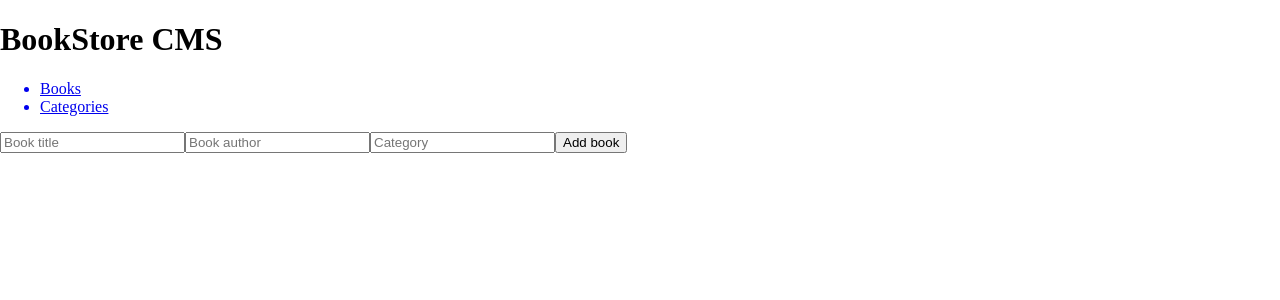
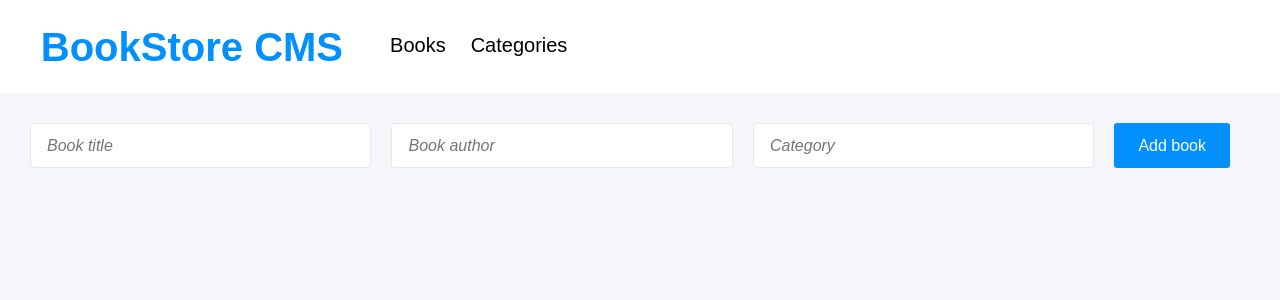
Before and after one commit to GhislainMitahi/gm-book-store, a React (Create React App) app: page / in a window 1280 px wide. Shown: the top 300 px of the page. Built offline with nearby package versions, Linux system fonts and the light colour scheme; no server answers.

Commit message:
add styling

```diff
--- a/src/index.css
+++ b/src/index.css
@@ -1,4 +1,275 @@
+@import url(http://fonts.googleapis.com/css?family=Roboto:400,700,300);
+
+::after,
+::before,
+* {
+  margin: 0;
+  padding: 0;
+  box-sizing: border-box;
+  list-style: none;
+}
+
 body {
+  font-family: 'Poppins', sans-serif;
+  background-color: #f5f6fa;
+}
+
+.header {
+  display: flex;
+  justify-content: flex-start;
+  align-items: center;
+  background-color: #fff;
+  padding: 1.213rem 1.3rem 1.3rem 1.3rem;
+  position: relative;
+}
+
+h1 {
+  color: #0290ff;
+  font-size: 1.5rem;
+  font-weight: bold;
+  margin: 0.375rem 2.938rem 0.123rem 0;
+  font-family: 'Montserrat', sans-serif;
+  font-stretch: normal;
+  line-height: normal;
+  letter-spacing: normal;
+}
+
+li {
+  list-style-type: none;
+}
+
+.liste {
+  display: flex;
+  justify-content: center;
+  align-items: center;
+}
+
+a {
+  text-decoration: none;
+  color: black;
+  font-size: 16px;
+}
+
+.liste li a {
+  font-size: 20px;
+}
+
+ul {
+  margin: 0;
   padding: 0;
+}
+
+.user-icon {
+  width: 1.063rem;
+  height: 1.063rem;
+  color: #0290ff;
+  margin: auto;
+}
+
+.user-container {
+  position: absolute;
+  right: 10px;
+  padding: 20px;
+  border-radius: 50%;
+  border: solid 1px #4386bf;
+}
+
+.row {
+  display: grid;
+  margin: 30px;
+  border-radius: 5px;
+  border: solid 1px #e8e8e8;
+}
+
+.grid-item {
+  background-color: white;
+  text-align: start;
+  padding: 20px;
+}
+
+p {
+  margin: 10px;
+}
+
+.title {
+  font-family: 'Roboto Slab', serif;
+  font-size: 1.375rem;
+  letter-spacing: -0.2px;
+  color: #424141;
+  font-weight: bold;
+  width: 22.313rem;
+}
+
+.author {
+  font-family: 'Roboto Slab', serif;
+  font-weight: 300;
+  font-size: 0.875rem;
+  color: #4386bf;
+}
+
+.category {
+  font-size: 16px;
+  color: #999;
+  font-weight: bold;
+}
+
+.item1 {
+  display: flex;
+  align-items: center;
+}
+
+.list {
+  display: flex;
+  text-align: start;
+}
+
+.oval-2 {
+  -webkit-background-clip:
+    content-box,
+    border-box,
+    border-box,
+    border-box,
+    border-box;
+  background-clip:
+    content-box,
+    border-box,
+    border-box,
+    border-box,
+    border-box;
+  background-image:
+    linear-gradient(#fff, #fff),
+    linear-gradient(30deg, #d3d3d3 36%, #d3d3d3 0),
+    linear-gradient(120deg, #0290ff 56%, #0290ff 0),
+    linear-gradient(300deg, #0290ff 36%, #d3d3d3 0),
+    linear-gradient(210deg, #0290ff 36%, #0290ff 0);
+  background-origin:
+    content-box,
+    border-box,
+    border-box,
+    border-box,
+    border-box;
+  background-position: 50%, 0 0, 100% 0, 0 100%, 100% 100%;
+  background-repeat: no-repeat;
+  background-size: 100% 100%, 50% 50%, 50% 50%, 50% 50%, 50% 50%;
+  border: 6px solid transparent;
+  border-radius: 50%;
+  height: 4.25rem;
+  width: 4.25rem;
+}
+
+.completed-txt-parcent {
+  padding-left: 1rem;
+}
+
+.completed-parcent {
+  font-size: 2rem;
+  color: #1d1919;
+  line-height: 1.4rem;
+}
+
+.completed-text {
+  color: #1d1919;
+  opacity: 0.5;
+}
+
+li button {
+  background-color: white;
+  color: #4386bf;
+  font-size: 20px;
+  padding: 5px;
+  border: none;
+  margin-right: 5px;
+}
+
+.chap {
+  font-weight: 300;
+  letter-spacing: -0.4px;
+  color: #1d1919;
+  margin: 0.5rem 0 1.2rem 0;
+}
+
+.current {
+  opacity: 0.5;
+  font-size: 1rem;
+  font-weight: 300;
+  color: #1d1919;
   margin: 0;
 }
+
+button[type='submit'] {
+  min-width: 20%;
+  padding: 0.438rem 1.188rem 0.5rem 1.375rem;
+  border-radius: 3px;
+  background-color: #0290ff;
+  border: none;
+  letter-spacing: 0.5px;
+  text-align: center;
+  color: #fff;
+}
+
+.form {
+  display: flex;
+  flex-direction: column;
+  padding: 20px;
+}
+
+h2 {
+  margin-left: 30px;
+  font-weight: bold;
+  font-size: 1.25rem;
+  color: #888;
+}
+
+input {
+  width: 32%;
+  padding: 0.81rem 1rem;
+  font-size: 1rem;
+  height: 2.813rem;
+  border-radius: 4px;
+  border: solid 1px #e8e8e8;
+}
+
+input[type="submit"] {
+  padding: 0.81rem 1.5rem;
+  cursor: pointer;
+  background-color: #0290ff;
+  color: #fff;
+  font-size: 1rem;
+  border: none;
+  border-radius: 3px;
+}
+
+.form input::placeholder {
+  font-size: 1rem;
+  font-style: italic;
+}
+
+@media screen and (min-width: 600px) {
+  h1 {
+    font-size: 40px;
+    margin-left: 20px;
+  }
+
+  a {
+    font-size: 20px;
+    margin-right: 25px;
+  }
+
+  .row {
+    grid-template-columns: auto auto auto;
+  }
+
+  .form {
+    flex-direction: row;
+    margin: 10px;
+  }
+
+  input {
+    margin-bottom: 0;
+    margin-right: 20px;
+  }
+
+  input[type="submit"] {
+    width: 10%;
+  }
+}
```
